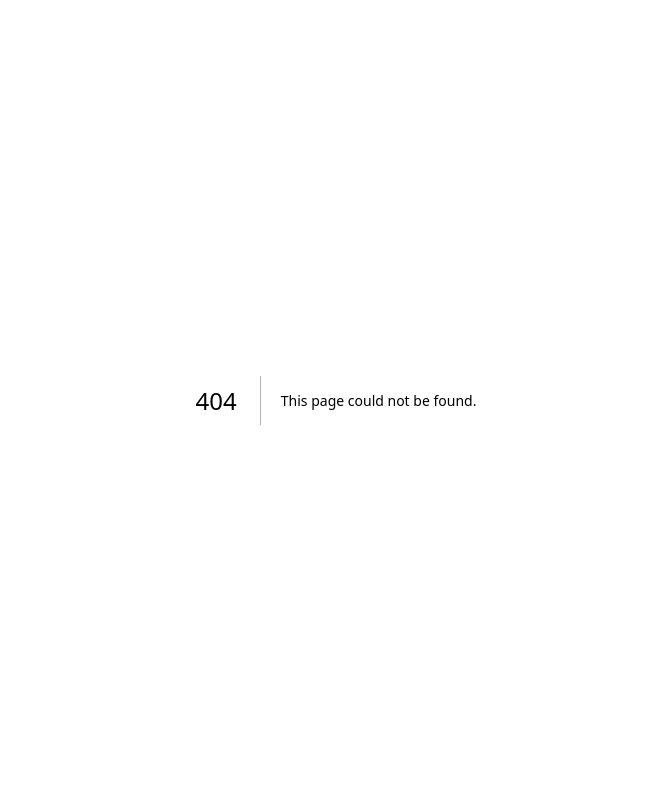
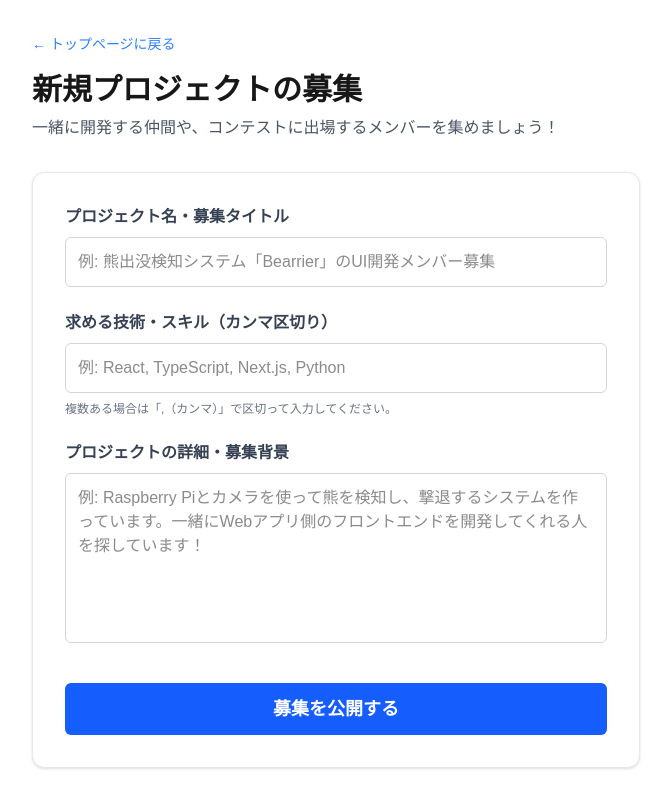
Before and after one commit to create-alt/port, a Next.js app: page /projects/new in a window 1280 px wide. Before the commit this address had no page. Shown: the whole page, without its empty margins (304-975 px from the left). Built offline with nearby package versions, Linux system fonts and the light colour scheme.

Commit message:
add homepage

```diff
--- /dev/null
+++ b/src/app/projects/new/actions.ts
@@ -0,0 +1,49 @@
+// src/app/projects/new/actions.ts
+'use server'
+
+import { createClient } from '@/utils/supabase/server'
+import { redirect } from 'next/navigation'
+import { revalidatePath } from 'next/cache'
+
+export async function createProject(formData: FormData) {
+  const supabase = await createClient()
+
+  // ログインユーザーの取得
+  const { data: { user } } = await supabase.auth.getUser()
+  if (!user) {
+    redirect('/login')
+  }
+
+  // フォームデータの取得
+  const title = formData.get('title') as string
+  const description = formData.get('description') as string
+  const skillsString = formData.get('skills') as string
+
+  // カンマ区切りの文字列を配列に変換し、前後の空白を削除
+  const required_skills = skillsString
+    .split(',')
+    .map((skill) => skill.trim())
+    .filter((skill) => skill !== '') // 空白のみの要素を除外
+
+  // Supabaseのprojectsテーブルに挿入
+  const { error } = await supabase
+    .from('projects')
+    .insert({
+      author_id: user.id, // 作成者のIDとしてログインユーザーのIDをセット
+      title,
+      description,
+      required_skills,
+    })
+
+  if (error) {
+    console.error('プロジェクトの作成に失敗しました:', error)
+    // エラー時はパラメータをつけて元の画面に戻す
+    redirect('/projects/new?error=true')
+  }
+
+  // トップページのキャッシュを破棄して最新情報を取得し直す
+  revalidatePath('/')
+
+  // トップページへリダイレクト
+  redirect('/')
+}
--- /dev/null
+++ b/src/app/projects/new/page.tsx
@@ -0,0 +1,72 @@
+// src/app/projects/new/page.tsx
+import Link from 'next/link'
+import { createProject } from './actions'
+import { SubmitButton } from '@/app/login/submit-button'
+
+export default function NewProjectPage() {
+  return (
+    <div className="max-w-2xl mx-auto p-8">
+      <div className="mb-8">
+        <Link href="/" className="text-blue-500 hover:underline text-sm">
+          ← トップページに戻る
+        </Link>
+        <h1 className="text-3xl font-bold mt-4">新規プロジェクトの募集</h1>
+        <p className="text-gray-600 mt-2">
+          一緒に開発する仲間や、コンテストに出場するメンバーを集めましょう！
+        </p>
+      </div>
+
+      <form action={createProject} className="flex flex-col gap-6 bg-white p-8 border border-gray-200 rounded-xl shadow-sm">
+
+        {/* プロジェクト名 */}
+        <div className="flex flex-col gap-2">
+          <label htmlFor="title" className="font-semibold text-gray-700">プロジェクト名・募集タイトル</label>
+          <input
+            id="title"
+            name="title"
+            type="text"
+            required
+            placeholder="例: 熊出没検知システム「Bearrier」のUI開発メンバー募集"
+            className="border border-gray-300 p-3 rounded-md focus:outline-none focus:ring-2 focus:ring-blue-500"
+          />
+        </div>
+
+        {/* 求めるスキル */}
+        <div className="flex flex-col gap-2">
+          <label htmlFor="skills" className="font-semibold text-gray-700">求める技術・スキル（カンマ区切り）</label>
+          <input
+            id="skills"
+            name="skills"
+            type="text"
+            placeholder="例: React, TypeScript, Next.js, Python"
+            className="border border-gray-300 p-3 rounded-md focus:outline-none focus:ring-2 focus:ring-blue-500"
+          />
+          <span className="text-xs text-gray-500">複数ある場合は「,（カンマ）」で区切って入力してください。</span>
+        </div>
+
+        {/* 詳細な説明 */}
+        <div className="flex flex-col gap-2">
+          <label htmlFor="description" className="font-semibold text-gray-700">プロジェクトの詳細・募集背景</label>
+          <textarea
+            id="description"
+            name="description"
+            required
+            rows={6}
+            placeholder="例: Raspberry Piとカメラを使って熊を検知し、撃退するシステムを作っています。一緒にWebアプリ側のフロントエンドを開発してくれる人を探しています！"
+            className="border border-gray-300 p-3 rounded-md focus:outline-none focus:ring-2 focus:ring-blue-500 resize-none"
+          />
+        </div>
+
+        {/* 送信ボタン */}
+        <div className="mt-4">
+          <SubmitButton
+            pendingText="募集を投稿中..."
+            className="w-full bg-blue-600 text-white p-3 rounded-md font-bold text-lg"
+          >
+            募集を公開する
+          </SubmitButton>
+        </div>
+      </form>
+    </div>
+  )
+}
```
